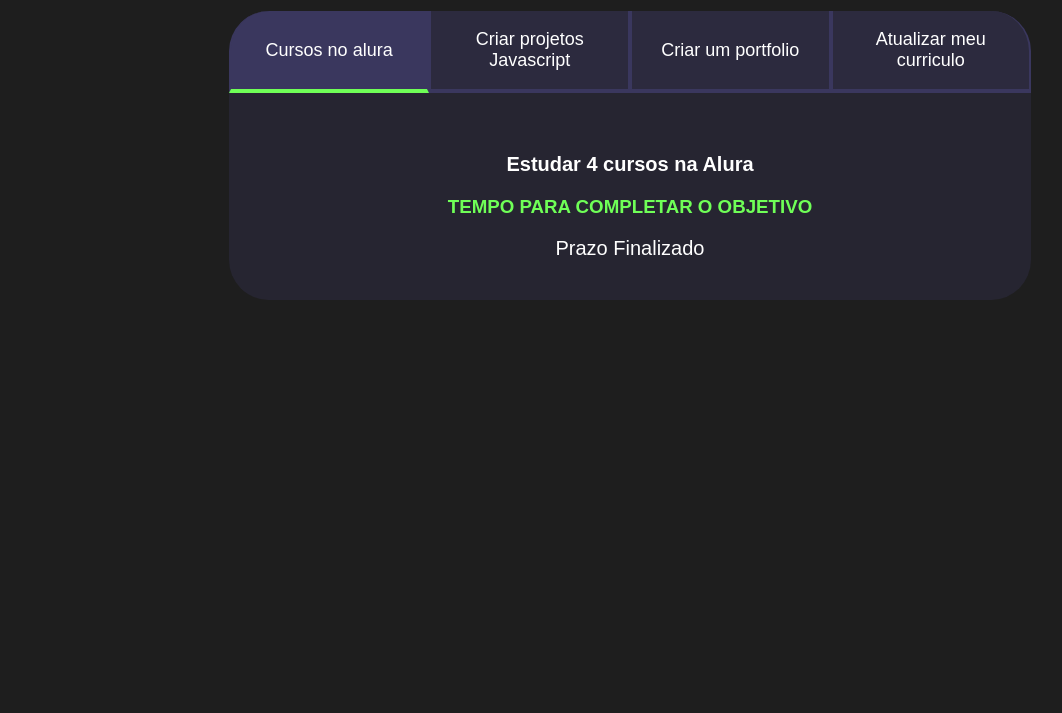
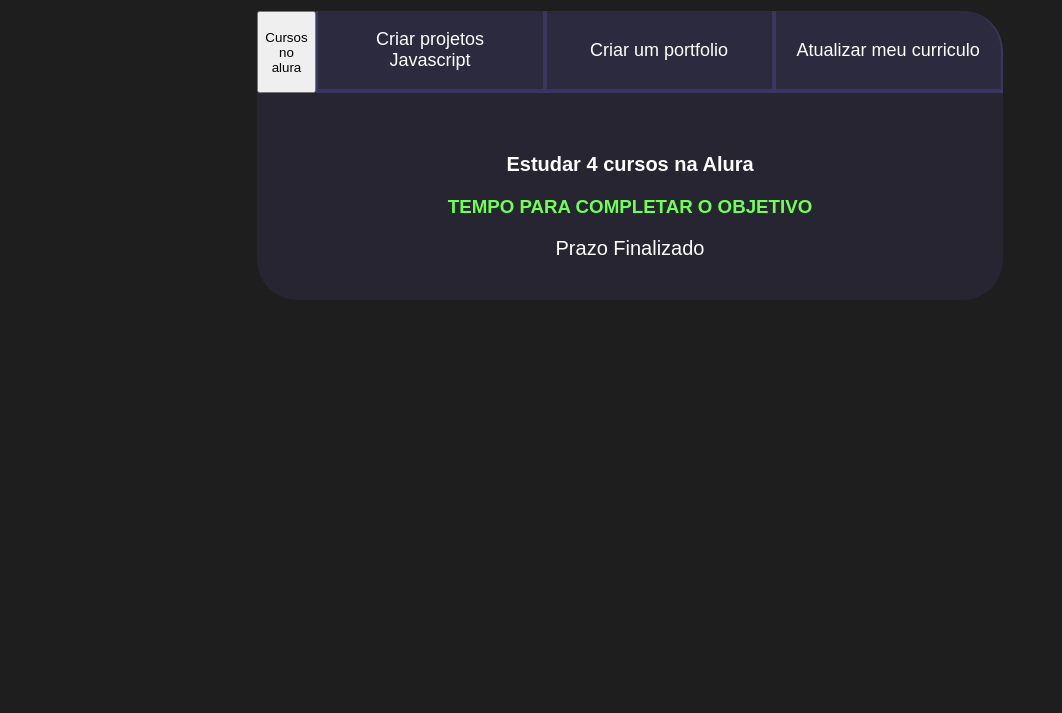
Before and after one commit to GhostGitHubBrasil/1-Trimestre.github.io, a plain HTML site: page index.html in a window 1280 px wide. Shown: the part 87-800 px from the top of the page, without its empty margins (10-1072 px from the left). Drawn offline with Linux system fonts and the light colour scheme.

Commit message:
Update index.html

```diff
--- a/index.html
+++ b/index.html
@@ -12,7 +12,7 @@
         <h2 class="titulo-principal">Meus objetivos de João Victor Rantin para esse ano<span style="color: #1E1E1E;">_</span></h2>
        <div class="conteudo">
         <div class="botoes">
-            <button class="botao ativo">Cursos no alura</button>
+            <button "botao ativo">Cursos no alura</button>
             <button class="botao">Criar projetos Javascript</button>
             <button class="botao">Criar um portfolio</button>
             <button class="botao">Atualizar meu curriculo</button>
```
